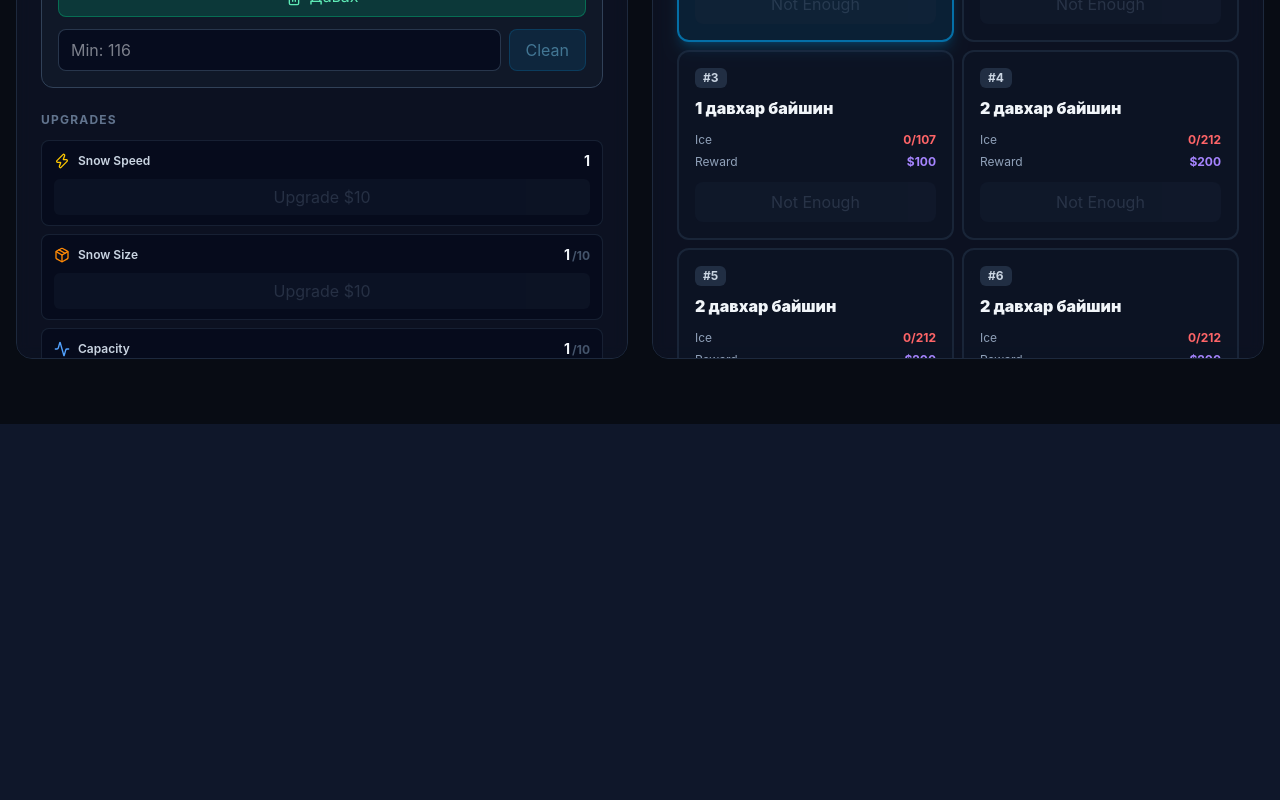
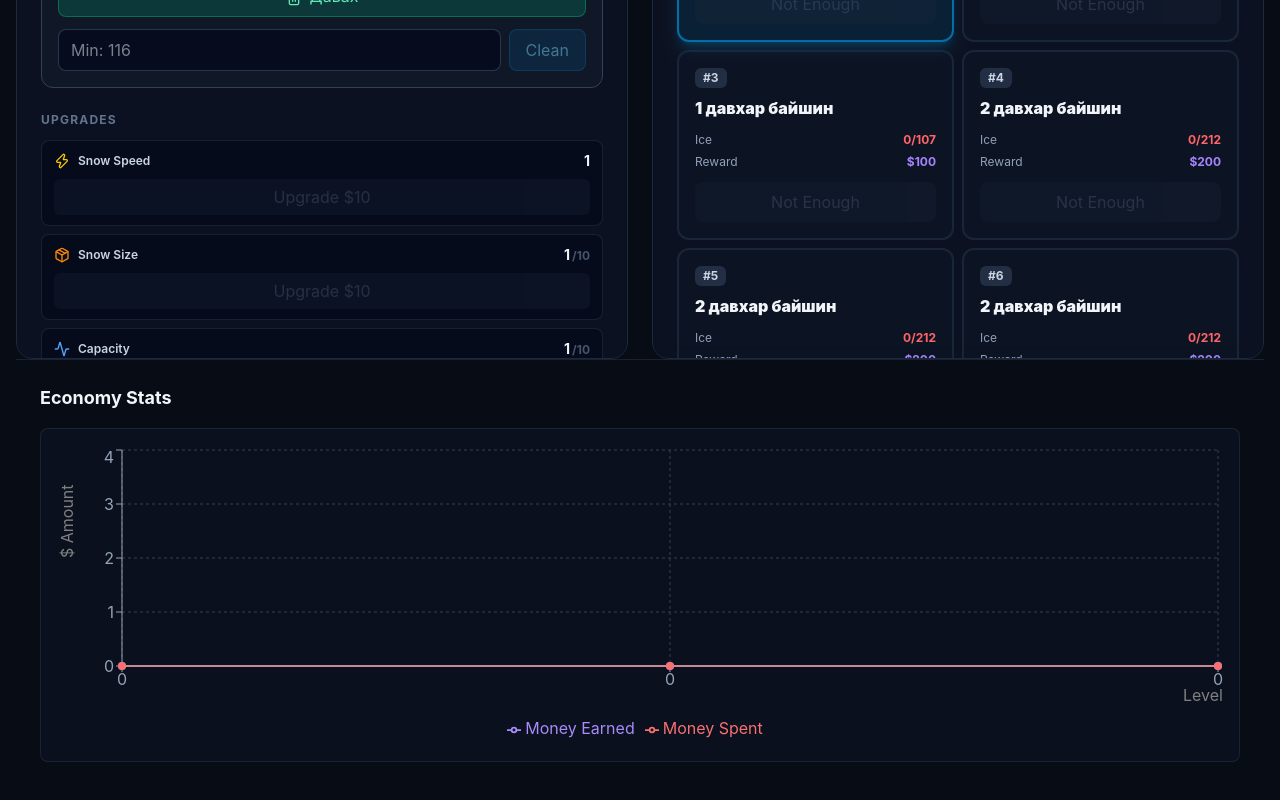
Before and after one commit to tugssaihan/cleansnow-sim, a React (Vite) app: page / in a window 1280 px wide. Shown: the part 376-1176 px from the top of the page. Before the commit the page ends 800 px from the top, so only its background shows below. Built offline with nearby package versions, Linux system fonts and the light colour scheme.

Commit message:
graph added

```diff
--- a/src/IslandSimulator.tsx
+++ b/src/IslandSimulator.tsx
@@ -1,4 +1,4 @@
-import { useState } from "react";
+import { useState, useEffect } from "react";
 import type { BuildingState, Mode, UpgradeState } from "./types";
 import { generateBuildings } from "./types";
 import {
@@ -13,6 +13,16 @@ import {
   Lock,
   RotateCcw,
 } from "lucide-react";
+import {
+  LineChart,
+  Line,
+  XAxis,
+  YAxis,
+  CartesianGrid,
+  Tooltip,
+  Legend,
+  ResponsiveContainer,
+} from "recharts";
 
 type UpgradeKey = keyof UpgradeState;
 
@@ -248,6 +258,9 @@ function IslandSimulator() {
   const [buildings, setBuildings] =
     useState<BuildingState[]>(generateBuildings());
   const [cleanAmount, setCleanAmount] = useState<string>("");
+  const [chartData, setChartData] = useState<
+    Array<{ level: number; earned: number; spent: number }>
+  >([{ level: 0, earned: 0, spent: 0 }]);
 
   const island1Buildings = buildings.filter((b) => b.island === 1);
   const island2Buildings = buildings.filter((b) => b.island === 2);
@@ -261,6 +274,14 @@ function IslandSimulator() {
 
   const levelTotalSnow = getMaterialsPerTick("Snow", snowLevel);
   const minRequiredSnow = Math.ceil(levelTotalSnow * 0.725);
+
+  // Update chart data when levelsPassed changes
+  useEffect(() => {
+    setChartData((prev) => [
+      ...prev,
+      { level: levelsPassed, earned: money, spent: totalSpent },
+    ]);
+  }, [levelsPassed]);
 
   function getUpgradeCost(key: UpgradeKey): number {
     const currentLevel = upgrades[key];
@@ -384,6 +405,7 @@ function IslandSimulator() {
     setUpgrades(DEFAULT_UPGRADES);
     setBuildings(generateBuildings());
     setCleanAmount("");
+    setChartData([{ level: 0, earned: 0, spent: 0 }]);
   }
 
   return (
@@ -747,6 +769,67 @@ function IslandSimulator() {
             </div>
           </div>
         </div>
+
+        {/* Stats Graph */}
+        <div className="px-6 py-6 border-t border-slate-800/80">
+          <div className="mx-auto max-w-screen-2xl">
+            <h2 className="text-lg font-bold text-slate-100 mb-4">
+              Economy Stats
+            </h2>
+            <div className="bg-slate-900/40 rounded-lg p-4 border border-slate-700/40">
+              <ResponsiveContainer width="100%" height={300}>
+                <LineChart data={chartData}>
+                  <CartesianGrid strokeDasharray="3 3" stroke="#334155" />
+                  <XAxis
+                    dataKey="level"
+                    stroke="#94a3b8"
+                    label={{
+                      value: "Level",
+                      position: "insideBottomRight",
+                      offset: -5,
+                    }}
+                  />
+                  <YAxis
+                    stroke="#94a3b8"
+                    label={{
+                      value: "$ Amount",
+                      angle: -90,
+                      position: "insideLeft",
+                    }}
+                  />
+                  <Tooltip
+                    contentStyle={{
+                      backgroundColor: "#1e293b",
+                      border: "1px solid #475569",
+                    }}
+                    labelStyle={{ color: "#e2e8f0" }}
+                    formatter={(value) =>
+                      typeof value === "number" ? `$${fmt(value)}` : value
+                    }
+                    labelFormatter={(label) => `Level ${label}`}
+                  />
+                  <Legend wrapperStyle={{ paddingTop: "20px" }} />
+                  <Line
+                    type="monotone"
+                    dataKey="earned"
+                    stroke="#a78bfa"
+                    name="Money Earned"
+                    strokeWidth={2}
+                    dot={{ fill: "#a78bfa", r: 3 }}
+                  />
+                  <Line
+                    type="monotone"
+                    dataKey="spent"
+                    stroke="#f87171"
+                    name="Money Spent"
+                    strokeWidth={2}
+                    dot={{ fill: "#f87171", r: 3 }}
+                  />
+                </LineChart>
+              </ResponsiveContainer>
+            </div>
+          </div>
+        </div>
       </div>
     </div>
   );
```
